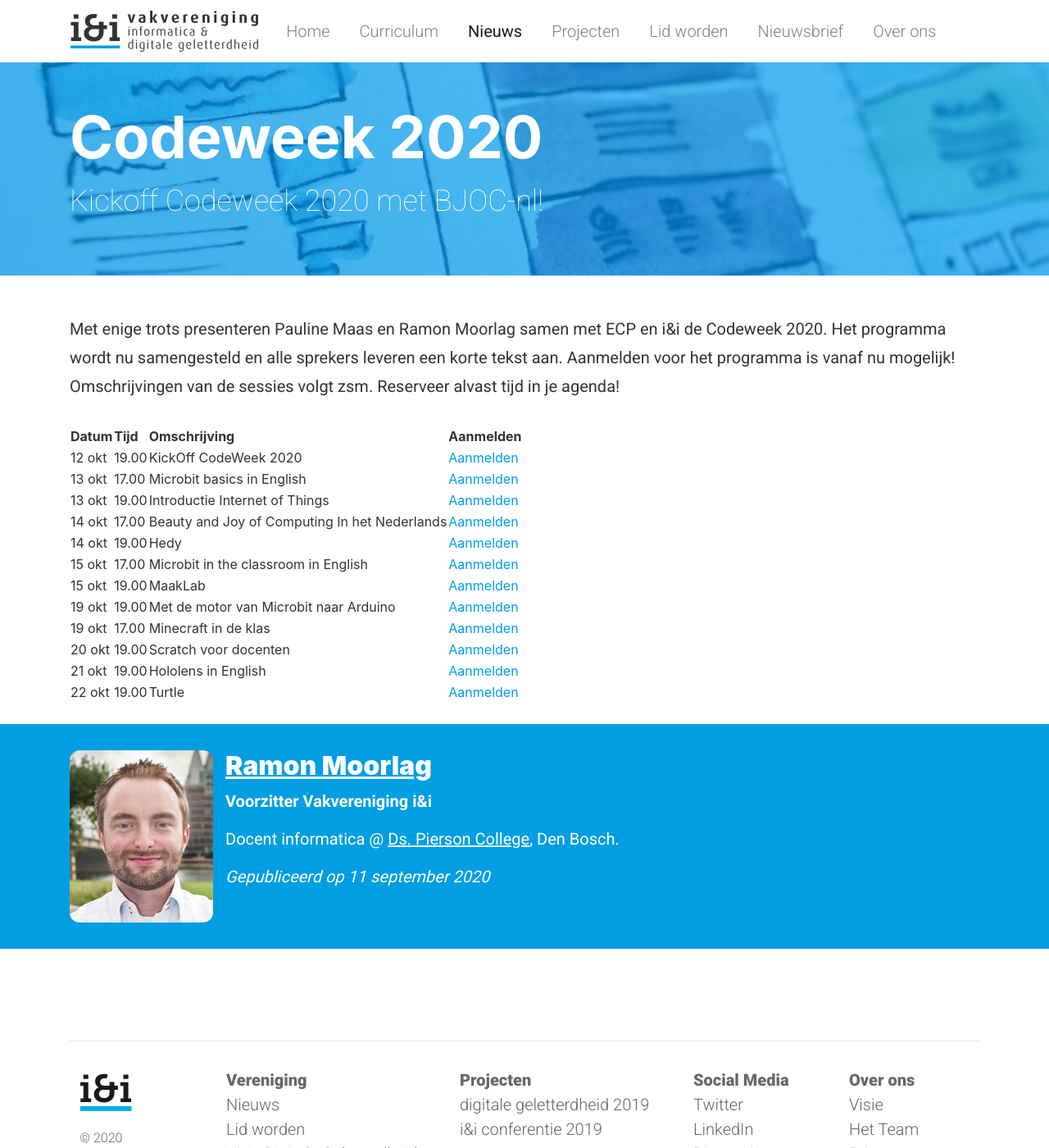
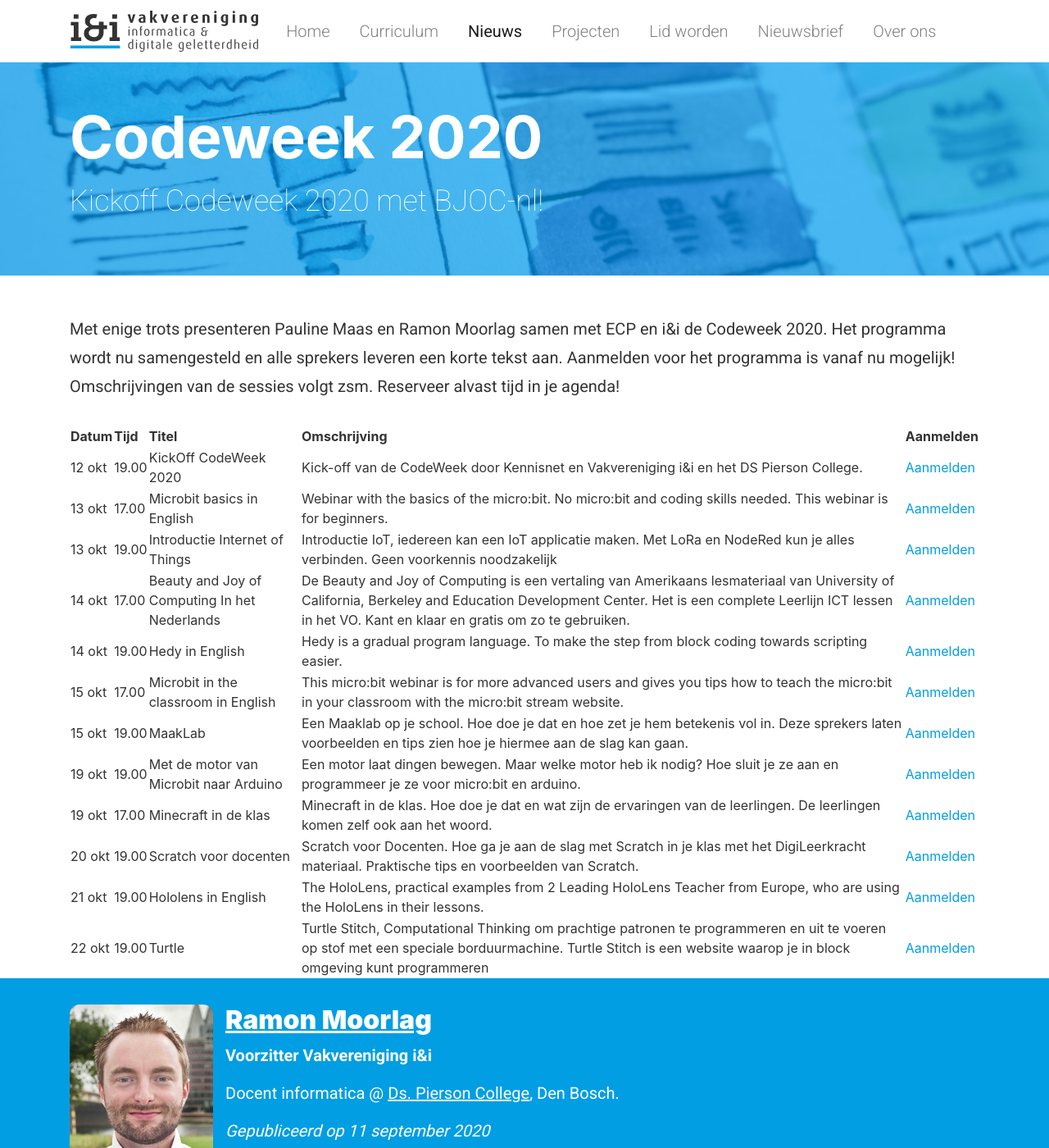
Before and after one commit to ieni/website, a Jekyll site: the page built from _posts/2020-09-11-code-week.md, in a window 1280 px wide and 1400 px high. Shown: the whole window at 82% size. Built offline with Jekyll 4.4.1, drawn with Linux system fonts in a browser that asks for light colours.

Commit message:
Updated version of blocks

```diff
--- a/_posts/2020-09-11-code-week.md
+++ b/_posts/2020-09-11-code-week.md
@@ -9,18 +9,17 @@
 Het programma wordt nu samengesteld en alle sprekers leveren een korte tekst aan. Aanmelden voor het programma is vanaf nu mogelijk!
 Omschrijvingen van de sessies volgt zsm. Reserveer alvast tijd in je agenda!
 
-| Datum | Tijd | Omschrijving | Aanmelden |
-|-|-|-|-|
-| 12 okt | 19.00 | KickOff CodeWeek 2020 | [Aanmelden](https://gudehaan-gasandbox.webex.com/gudehaan-gasandbox/onstage/g.php?MTID=ecb926cd9564c67b4e511702ed0337ff9) |
-| 13 okt | 17.00 | Microbit basics in English | [Aanmelden](https://gudehaan-gasandbox.webex.com/gudehaan-gasandbox/onstage/g.php?MTID=eadf5a942ab74de42b35b34854d714a55) |
-| 13 okt | 19.00 | Introductie Internet of Things | [Aanmelden](https://gudehaan-gasandbox.webex.com/gudehaan-gasandbox/onstage/g.php?MTID=ef685580dda97c71037b15c3b1c11207a) |
-| 14 okt | 17.00 | Beauty and Joy of Computing In het Nederlands | [Aanmelden](https://gudehaan-gasandbox.webex.com/gudehaan-gasandbox/onstage/g.php?MTID=ee2da43f5d0ba87bdc94b179da8373426) |
-| 14 okt | 19.00 | Hedy | [Aanmelden](https://gudehaan-gasandbox.webex.com/gudehaan-gasandbox/onstage/g.php?MTID=eeb3c6fe237d5772d0cd83a9e2a9d969a) |
-| 15 okt | 17.00 | Microbit in the classroom in English | [Aanmelden](https://gudehaan-gasandbox.webex.com/gudehaan-gasandbox/onstage/g.php?MTID=e8487ae7c927e06f3273b973a437b95a5) |
-| 15 okt | 19.00 | MaakLab | [Aanmelden](https://gudehaan-gasandbox.webex.com/gudehaan-gasandbox/onstage/g.php?MTID=ed84f371b0284da27fb95f388c4d5b2f0) |
-| 19 okt | 19.00 | Met de motor van Microbit naar Arduino | [Aanmelden](https://gudehaan-gasandbox.webex.com/gudehaan-gasandbox/onstage/g.php?MTID=ef0c1a6346f2414f6a5de817d071e1764) |
-| 19 okt | 17.00 | Minecraft in de klas | [Aanmelden](https://gudehaan-gasandbox.webex.com/gudehaan-gasandbox/onstage/g.php?MTID=e118ef496b9652f10567c20c2f8e8cd14) |
-| 20 okt | 19.00 | Scratch voor docenten | [Aanmelden](https://gudehaan-gasandbox.webex.com/gudehaan-gasandbox/onstage/g.php?MTID=e5b61af6edd7fe498598594cee3d66560) |
-| 21 okt | 19.00 | Hololens in English | [Aanmelden](https://gudehaan-gasandbox.webex.com/gudehaan-gasandbox/onstage/g.php?MTID=eecd34476ae07f74d658a47b1c02e0dbe) |
-| 22 okt | 19.00 | Turtle | [Aanmelden](https://gudehaan-gasandbox.webex.com/gudehaan-gasandbox/onstage/g.php?MTID=e73a1697cee70696c1e5b4956a367e392) |
-|  |  |  |  |
+| Datum | Tijd | Titel | Omschrijving | Aanmelden |
+|-|-|-|-|-|
+| 12 okt | 19.00 | KickOff CodeWeek 2020 | Kick-off van de CodeWeek door Kennisnet en Vakvereniging i&i en het DS Pierson College. | [Aanmelden](https://gudehaan-gasandbox.webex.com/gudehaan-gasandbox/onstage/g.php?MTID=ecb926cd9564c67b4e511702ed0337ff9) |
+| 13 okt | 17.00 | Microbit basics in English | Webinar with the basics of the micro:bit. No micro:bit and coding skills needed. This webinar is for beginners. | [Aanmelden](https://gudehaan-gasandbox.webex.com/gudehaan-gasandbox/onstage/g.php?MTID=eadf5a942ab74de42b35b34854d714a55) |
+| 13 okt | 19.00 | Introductie Internet of Things | Introductie IoT, iedereen kan een IoT applicatie maken. Met LoRa en NodeRed kun je alles verbinden. Geen voorkennis noodzakelijk | [Aanmelden](https://gudehaan-gasandbox.webex.com/gudehaan-gasandbox/onstage/g.php?MTID=ef685580dda97c71037b15c3b1c11207a) |
+| 14 okt | 17.00 | Beauty and Joy of Computing In het Nederlands | De Beauty and Joy of Computing is een vertaling van Amerikaans lesmateriaal van University of California, Berkeley and Education Development Center. Het is een complete Leerlijn ICT lessen in het VO. Kant en klaar en gratis om zo te gebruiken. | [Aanmelden](https://gudehaan-gasandbox.webex.com/gudehaan-gasandbox/onstage/g.php?MTID=ee2da43f5d0ba87bdc94b179da8373426) |
+| 14 okt | 19.00 | Hedy in English | Hedy is a gradual program language. To make the step from block coding towards scripting easier. | [Aanmelden](https://gudehaan-gasandbox.webex.com/gudehaan-gasandbox/onstage/g.php?MTID=eeb3c6fe237d5772d0cd83a9e2a9d969a) |
+| 15 okt | 17.00 | Microbit in the classroom in English | This micro:bit webinar is for more advanced users and gives you tips how to teach the micro:bit in your classroom with the micro:bit stream website. | [Aanmelden](https://gudehaan-gasandbox.webex.com/gudehaan-gasandbox/onstage/g.php?MTID=e8487ae7c927e06f3273b973a437b95a5) |
+| 15 okt | 19.00 | MaakLab | Een Maaklab op je school. Hoe doe je dat en hoe zet je hem betekenis vol in. Deze sprekers laten voorbeelden en tips zien hoe je hiermee aan de slag kan gaan. | [Aanmelden](https://gudehaan-gasandbox.webex.com/gudehaan-gasandbox/onstage/g.php?MTID=ed84f371b0284da27fb95f388c4d5b2f0) |
+| 19 okt | 19.00 | Met de motor van Microbit naar Arduino | Een motor laat dingen bewegen. Maar welke motor heb ik nodig? Hoe sluit je ze aan en programmeer je ze voor micro:bit en arduino. | [Aanmelden](https://gudehaan-gasandbox.webex.com/gudehaan-gasandbox/onstage/g.php?MTID=ef0c1a6346f2414f6a5de817d071e1764) |
+| 19 okt | 17.00 | Minecraft in de klas | Minecraft in de klas. Hoe doe je dat en wat zijn de ervaringen van de leerlingen. De leerlingen komen zelf ook aan het woord. | [Aanmelden](https://gudehaan-gasandbox.webex.com/gudehaan-gasandbox/onstage/g.php?MTID=e118ef496b9652f10567c20c2f8e8cd14) |
+| 20 okt | 19.00 | Scratch voor docenten | Scratch voor Docenten. Hoe ga je aan de slag met Scratch in je klas met het DigiLeerkracht materiaal. Praktische tips en voorbeelden van Scratch. | [Aanmelden](https://gudehaan-gasandbox.webex.com/gudehaan-gasandbox/onstage/g.php?MTID=e5b61af6edd7fe498598594cee3d66560) |
+| 21 okt | 19.00 | Hololens in English | The HoloLens, practical examples from 2 Leading HoloLens Teacher from Europe, who are using the HoloLens in their lessons. | [Aanmelden](https://gudehaan-gasandbox.webex.com/gudehaan-gasandbox/onstage/g.php?MTID=eecd34476ae07f74d658a47b1c02e0dbe) |
+| 22 okt | 19.00 | Turtle | Turtle Stitch, Computational Thinking om prachtige patronen te programmeren en uit te voeren op stof met een speciale borduurmachine. Turtle Stitch is een website waarop je in block omgeving kunt programmeren | [Aanmelden](https://gudehaan-gasandbox.webex.com/gudehaan-gasandbox/onstage/g.php?MTID=e73a1697cee70696c1e5b4956a367e392) |
```
